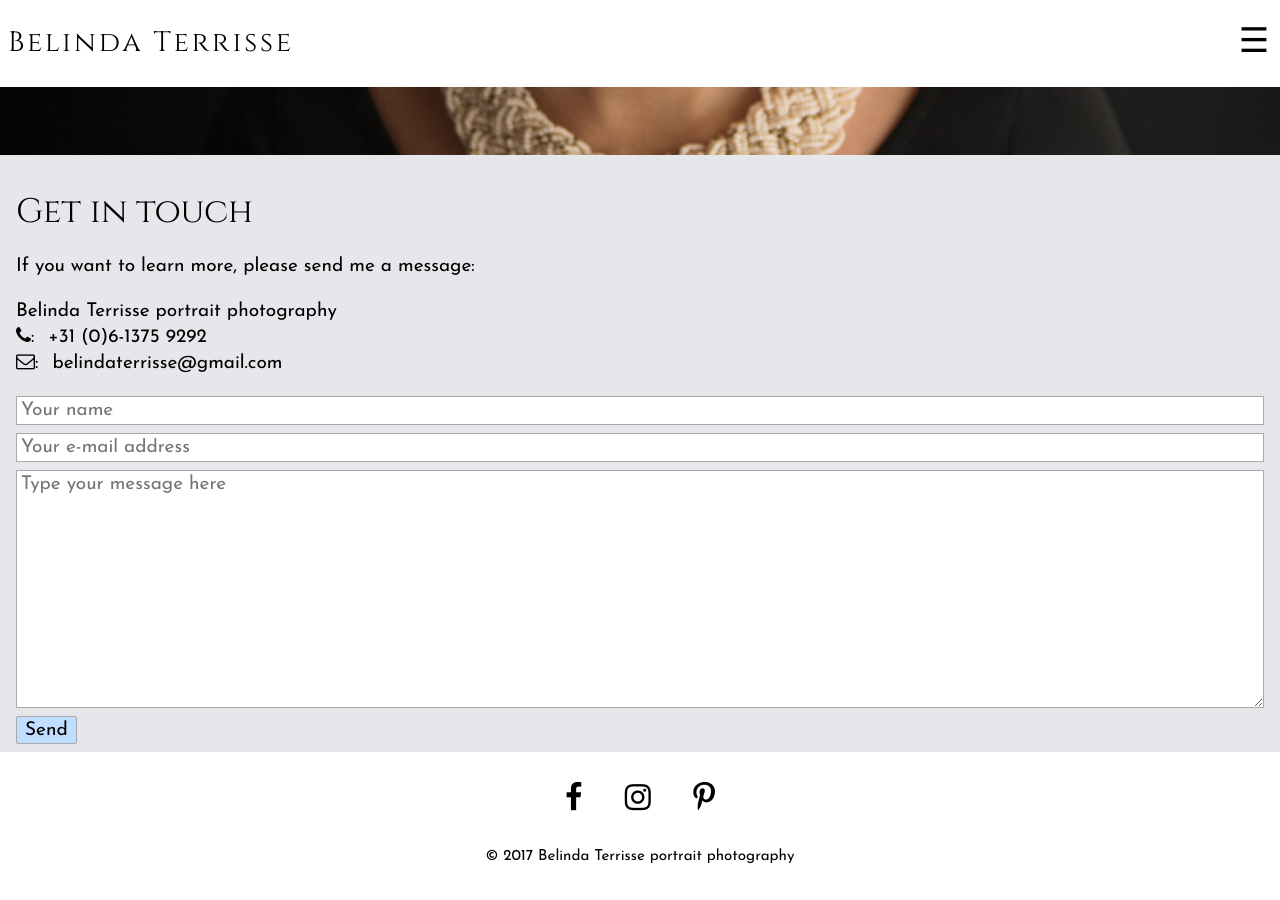
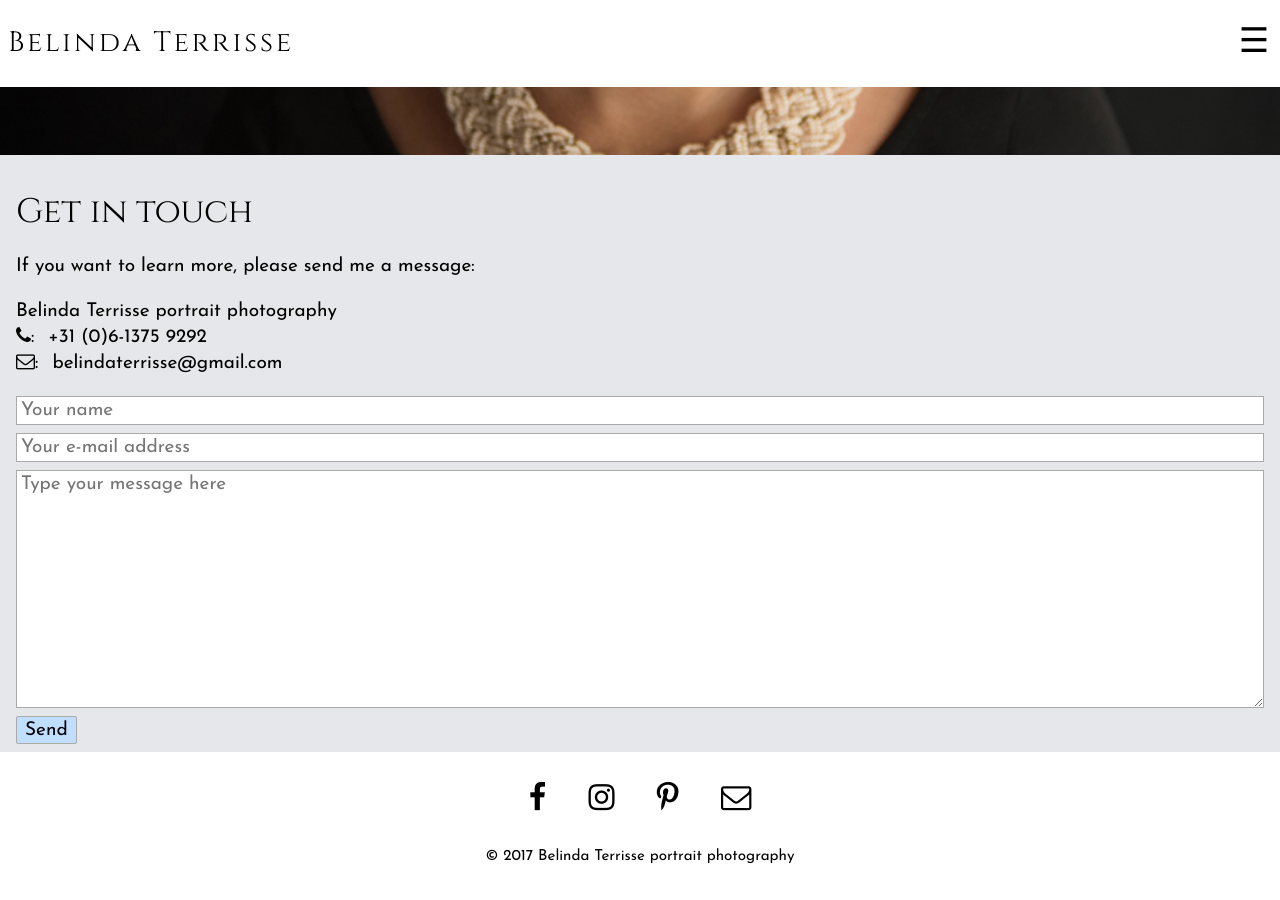
Before and after one commit to cmbybelin/cmbybelin.github.io, a Jekyll site: the page built from contact.md, in a window 1280 px wide and 900 px high, scrolled down 1182 px. Built offline with Jekyll 4.4.1, drawn with Linux system fonts in a browser that asks for light colours.

Commit message:
Header and footer update (i18n)

```diff
--- a/_includes/footer.html
+++ b/_includes/footer.html
@@ -3,6 +3,7 @@
     <a href="https://www.facebook.com/belinda.terrisse" class="facebook" title="Facebook"><i class="fa fa-facebook-f"></i></a>
     <a href="https://www.instagram.com/belindaterrisse" class="instagram" title="Instagram"><i class="fa fa-instagram"></i></a>
     <a href="https://www.pinterest.com/belindaterrisse" class="pinterest" title="Pinterest"><i class="fa fa-pinterest-p"></i></a>
+    <a href="mailto:belindaterrisse@gmail.com" class="email" title="e-mail"><i class="fa fa-envelope-o"></i></a>
   </div>
   <div class="copyright">&copy; {{ site.time | date: '%Y' }} Belinda Terrisse portrait photography</div>
 </footer>
--- a/_includes/header.html
+++ b/_includes/header.html
@@ -4,7 +4,15 @@
   <a href="/" class="logo">Belinda Terrisse<span id="header-open-mobile-menu" class="mobile-menu">&#9776;</span></a>
   <nav>
     <div id="header-close-mobile-menu" class="mobile-menu">&#10005;</div>
-    <ul>
+    <ul lang="nl">
+      <li class="{% if page.id == 'home' %}active{% endif %}"><a href="/">Home</a></li>
+      <li class="{% if page.id == 'portfolio' or page.layout == 'portfolio' %}active{% endif %}"><a href="/portfolio.html">Portfolio</a></li>
+      <li class="{% if page.id == 'contact' %}active{% endif %}"><a href="/about.html">Over mij</a></li>
+      <li class="{% if page.id == 'blog' %}active{% endif %}"><a href="/blog.html">Blog</a></li>
+      <li class="{% if page.id == 'contact' %}active{% endif %}"><a href="/sessions.html">Sessies</a></li>
+      <li class="{% if page.id == 'contact' %}active{% endif %}"><a href="/contact.html">Contact</a></li>
+    </ul>
+    <ul lang="en">
       <li class="{% if page.id == 'home' %}active{% endif %}"><a href="/">Home</a></li>
       <li class="{% if page.id == 'portfolio' or page.layout == 'portfolio' %}active{% endif %}"><a href="/portfolio.html">Portfolio</a></li>
       <li class="{% if page.id == 'contact' %}active{% endif %}"><a href="/about.html">About</a></li>
```
